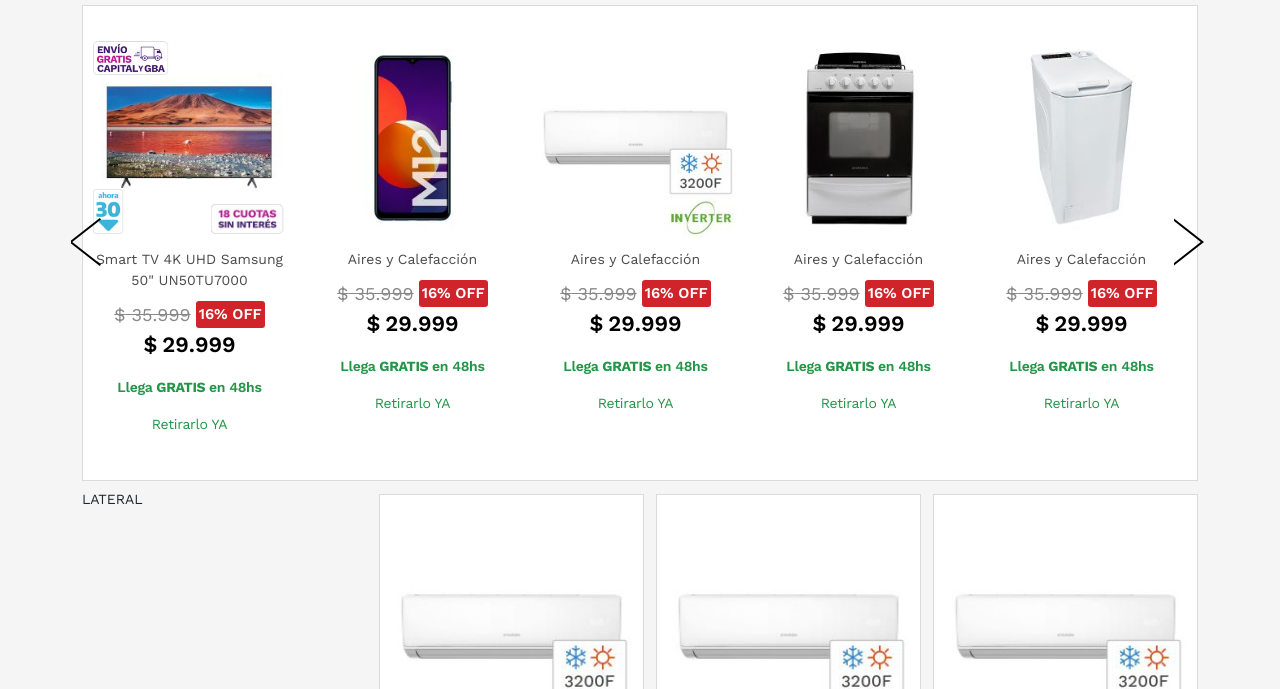
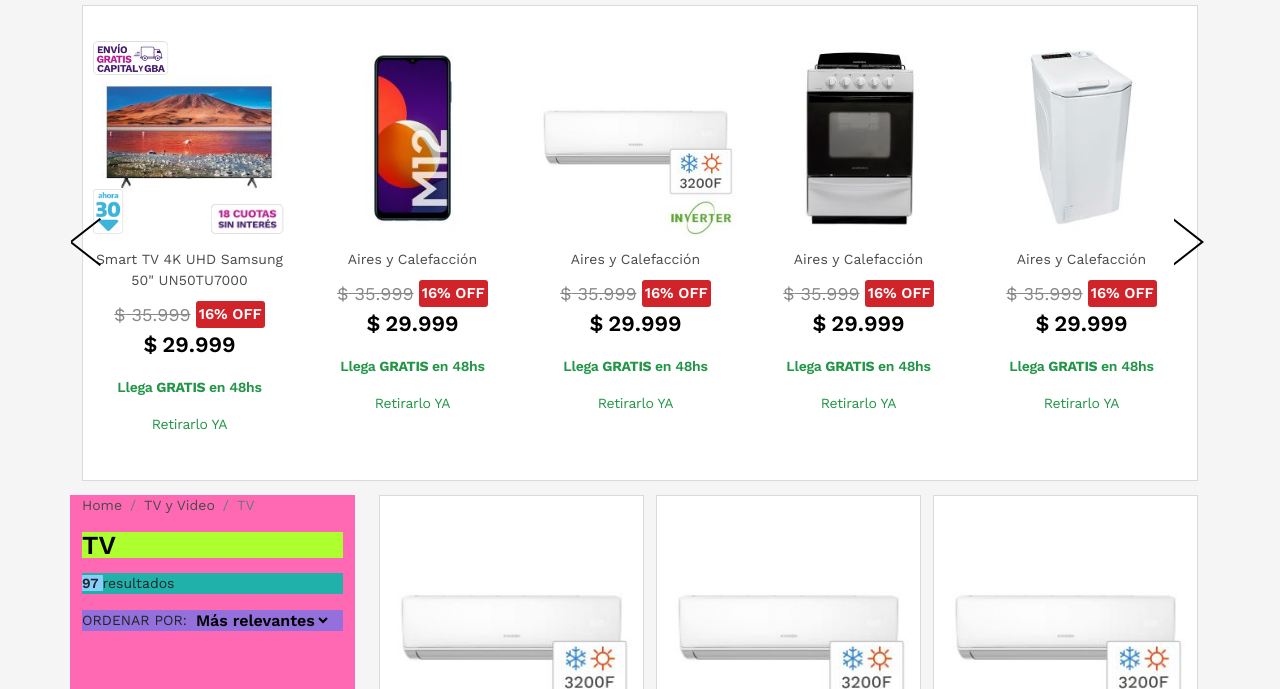
Before and after one commit to gfadavid/e-commerce, a website: page src/category.html in a window 1280 px wide. Shown: the part 263-952 px from the top of the page. Drawn offline with nearby package versions, Linux system fonts and the light colour scheme.

Commit message:
Avances del menú para filtrar.

```diff
--- a/src/category.html
+++ b/src/category.html
@@ -444,7 +444,36 @@
         <div class="row pt-2">
 
           <div class="col-md-3 category__aside">
-            LATERAL
+
+            <div aria-label="breadcrumb">
+              <ol class="breadcrumb">
+                <li class="breadcrumb-item"><a href="#">Home</a></li>
+                <li class="breadcrumb-item"><a href="#">TV y Video</a></li>
+                <li class="breadcrumb-item active" aria-current="page">TV</li>
+              </ol>
+            </div>
+
+            <div class="category__aside__title">
+              <h2 class="subtitle--2">
+                TV
+              </h2>
+            </div>
+
+            <p class="category__aside__results">
+              <span class="category__aside__results__number">
+                97
+              </span>
+              resultados
+            </p>
+
+            <div class="d-flex category__aside__search">
+              <label class="text-uppercase flex-shrink-0" for="">Ordenar por:</label>
+              <select class="category__aside__search__select" aria-label="Default select example">
+                <option selected>Más relevantes</option>
+                <option value="1">One</option>
+              </select>
+            </div>
+
           </div>
 
           <div class="col-md-9 pr-0 category__grid">
--- a/src/scss/_variables.scss
+++ b/src/scss/_variables.scss
@@ -12,6 +12,7 @@
   --fsz-5               : 18px;
   --fsz-6               : 22px;
   --fsz-7               : 32px;
+  --fsz-8               : 26px;
 
   --h-header            : 36px;
   --h-header-menu       : 50px;
--- a/src/scss/layout/_category.scss
+++ b/src/scss/layout/_category.scss
@@ -29,6 +29,42 @@
     }
   }
 
+  &__aside {
+    background-color: hotpink;
+    margin-top: 6px;
+    // font-size: var(--fsz-1);
+    .breadcrumb {
+      &-item {
+        a {
+          &:hover {
+            color: var(--color-2);
+          }
+        }
+      }
+    }
+    &__title {
+      background-color: greenyellow;
+    }
+    &__results {
+      background-color: lightseagreen;
+      margin-top: 15px;
+      &__number {
+        background-color: lightskyblue;
+        font-weight: var(--semi-bold);
+      }
+    }
+    &__search {
+      background-color: mediumpurple;
+      &__select {
+        background-color: transparent;
+        border: none;
+        font-size: var(--fsz-4);
+        font-weight: var(--semi-bold);
+        margin-left: 5px;
+      }
+    }
+  }
+
   &__grid {
     // background-color: hotpink;
     .top-offers__item {
--- a/src/scss/mediaqueries/_mediaqueries.scss
+++ b/src/scss/mediaqueries/_mediaqueries.scss
@@ -72,8 +72,7 @@
     &__grid {
       .top-offers__item {
         left: 6px;
-        margin-right: 6px;
-        margin-left: 6px;
+        margin: 6px;
       }
     }
   }
--- a/src/scss/modules/_titles.scss
+++ b/src/scss/modules/_titles.scss
@@ -32,3 +32,9 @@
     background-color: var(--color-2);
   }
 }
+
+.subtitle--2 {
+  @extend .subtitle--1;
+  color: var(--black);
+  font-size: var(--fsz-8);
+}
```
Also changed, not shown: src/css/main.css.
